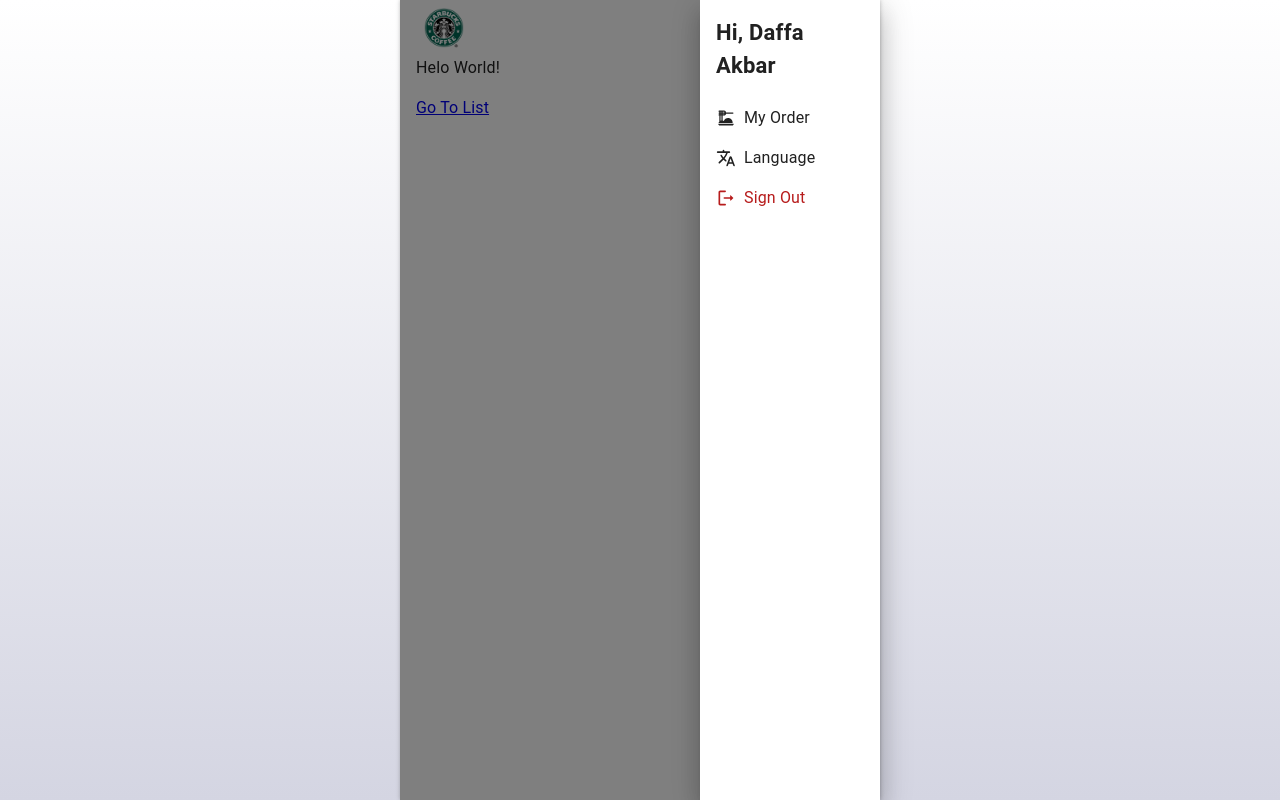
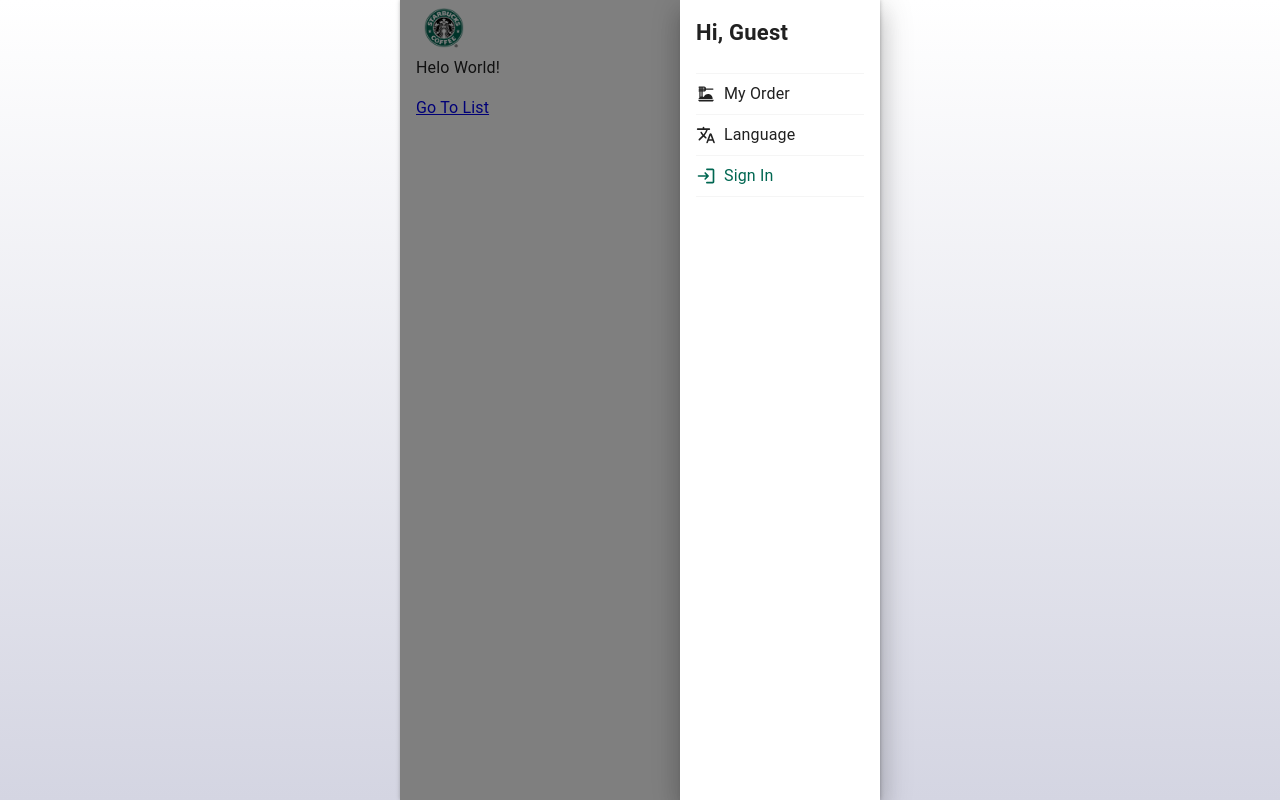
Before and after one commit to daffakbar13/texas, a Next.js app: page / in a window 1280 px wide. Both pictures are taken after a click on the button 844 px from the left and 28 px from the top of the page. Built offline with nearby package versions, Linux system fonts and the light colour scheme.

Commit message:
feat: cart button

```diff
--- a/src/languages/english/index.json
+++ b/src/languages/english/index.json
@@ -1,10 +1,13 @@
 {
   "search": "Search your favourite foods",
+  "hi": "Hi",
+  "guest": "Guest",
   "selectUpTo": "Select {min} up to {max}",
   "language": "Language",
   "changeLanguage": "Change Language",
   "myOrder": "My Order",
   "signOut": "Sign Out",
+  "signIn": "Sign In",
   "close": "Close",
   "english": "English",
   "indonesian": "Indonesian",
@@ -13,5 +16,6 @@
   "required": "Required",
   "optional": "Optional",
   "free": "Free",
-  "allCategory": "All Categories"
+  "allCategory": "All Categories",
+  "viewCart": "View Cart"
 }
--- a/src/languages/indonesian/index.json
+++ b/src/languages/indonesian/index.json
@@ -1,10 +1,13 @@
 {
   "search": "Cari makanan kesukaanmu",
+  "hi": "Hai",
+  "guest": "Pelanggan",
   "selectUpTo": "Pilih {min} sampai {max}",
   "language": "Bahasa",
   "changeLanguage": "Ganti Bahasa",
   "myOrder": "Pesanan",
   "signOut": "Keluar",
+  "signIn": "Masuk",
   "close": "Tutup",
   "english": "Inggris",
   "indonesian": "Indonesia",
@@ -13,5 +16,6 @@
   "required": "Harus Pilih",
   "optional": "Opsional",
   "free": "Gratis",
-  "allCategory": "Semua Kategori"
+  "allCategory": "Semua Kategori",
+  "viewCart": "Lihat Keranjang"
 }
--- a/src/layouts/MainLayout/sections/SectionSwipeableDrawer.tsx
+++ b/src/layouts/MainLayout/sections/SectionSwipeableDrawer.tsx
@@ -2,11 +2,13 @@ import * as React from 'react'
 import Box from '@mui/material/Box'
 import { useMainStore } from '@texas/utils/stores'
 import Typography from '@mui/material/Typography'
-import LogoutRoundedIcon from '@mui/icons-material/LogoutRounded'
+// import LogoutRoundedIcon from '@mui/icons-material/LogoutRounded'
+import LoginRoundedIcon from '@mui/icons-material/LoginRounded';
 import DinnerDiningRoundedIcon from '@mui/icons-material/DinnerDiningRounded'
 import { TexasSwipeableDrawer } from '@texas/components'
 import TranslateRoundedIcon from '@mui/icons-material/TranslateRounded'
 import { useTranslation } from 'react-i18next'
+import { Divider } from '@mui/material'
 
 export default function SwipeableTemporaryDrawer() {
   const { isMainDrawerOpen, openLanguageDrawer, openMainDrawer, closeMainDrawer } = useMainStore()
@@ -32,7 +34,7 @@ export default function SwipeableTemporaryDrawer() {
       onOpen={openMainDrawer}
     >
       <Box
-        sx={{ width: 180 }}
+        sx={{ width: 200 }}
         role="presentation"
         display="flex"
         flexDirection="column"
@@ -40,22 +42,30 @@ export default function SwipeableTemporaryDrawer() {
         height="100vh"
         padding={2}
       >
-        <Typography sx={{ fontSize: 22, fontWeight: 'bold' }}>Hi, Daffa Akbar</Typography>
-        <Box display="flex" flexDirection="column" gap={2}>
+        <Typography sx={{ fontSize: 22, fontWeight: 'bold' }}>
+          {t('hi')}, {t('guest')}
+        </Typography>
+        <Box display="flex" flexDirection="column">
+          <Divider />
           {mainDrawerMenu.map((e, i) => (
+            <>
               <Box
                 key={i}
                 sx={{ cursor: 'pointer', ':hover': { color: 'primary.main' } }}
                 display="flex"
                 alignItems="center"
+                paddingTop={1}
+                paddingBottom={1}
                 gap={1}
                 onClick={e.onClick}
               >
                 <e.Icon sx={{ fontSize: 20 }} />
                 <Typography>{e.name}</Typography>
               </Box>
+              <Divider />
+            </>
           ))}
-          <Box
+          {/* <Box
             sx={{ cursor: 'pointer' }}
             display="flex"
             alignItems="center"
@@ -64,7 +74,20 @@ export default function SwipeableTemporaryDrawer() {
           >
             <LogoutRoundedIcon sx={{ fontSize: 20, color: 'error.main' }} />
             <Typography>{t('signOut')}</Typography>
+          </Box> */}
+          <Box
+            sx={{ cursor: 'pointer' }}
+            display="flex"
+            alignItems="center"
+            gap={1}
+            paddingTop={1}
+            paddingBottom={1}
+            color="primary.main"
+          >
+            <LoginRoundedIcon sx={{ fontSize: 20, color: 'primary.main' }} />
+            <Typography>{t('signIn')}</Typography>
           </Box>
+          <Divider />
         </Box>
       </Box>
     </TexasSwipeableDrawer>
--- a/src/utils/stores/product/index.ts
+++ b/src/utils/stores/product/index.ts
@@ -12,10 +12,11 @@ const useProductStore = create<ProductActions & ProductStates>()((set, get) => (
   temporarySelectedQty: 1,
   isCategoryDrawerOpen: false,
   isProductPreviewDrawerOpen: false,
+  isShowFloatingCartButton: false,
   changeSearchKeyword: (value, router) => {
     const { changeViewMode, refetchAllProductData } = get()
     const isNullValue = value.length === 0
-    set(() => ({ searchKeyword: value }))
+    set(() => ({ searchKeyword: value, activeTab: 1 }))
     changeViewMode(isNullValue ? 'list' : 'search', router)
     if (value.length >= 3) {
       refetchAllProductData()
@@ -36,13 +37,17 @@ const useProductStore = create<ProductActions & ProductStates>()((set, get) => (
     productScrollTo(getCategoriesOffsetTop()[i])
   },
   onScrollProductList: (e) => {
-    const { tabScrollTo, getCategoriesOffsetTop } = get()
+    const { tabScrollTo, getCategoriesOffsetTop, hideCartFloatingButton } = get()
     const { scrollTop } = e.target as any
 
+    hideCartFloatingButton()
+
     set(({ activeTab }) => {
-      const newActiveTab = getCategoriesOffsetTop().findLastIndex((o) => scrollTop >= o - 128) + 1
+      const lastIndex = getCategoriesOffsetTop().findLastIndex((o) => scrollTop >= o - 128)
+      const newActiveTab = lastIndex + 1
+
       if (activeTab !== newActiveTab) {
-        tabScrollTo(newActiveTab - 1)
+        tabScrollTo(lastIndex)
       }
       return { activeTab: newActiveTab }
     })
@@ -113,7 +118,7 @@ const useProductStore = create<ProductActions & ProductStates>()((set, get) => (
     return generateText(upTo, variantLength)
   },
   handleCategoryData(productCategory) {
-    set(() => ({ productCategory, activeTab: 1 }))
+    set(() => ({ productCategory }))
   },
   handleProductData(productItems) {
     set(() => ({ productItems }))
@@ -255,6 +260,12 @@ const useProductStore = create<ProductActions & ProductStates>()((set, get) => (
   closeProductPreviewDrawer() {
     set({ isProductPreviewDrawerOpen: false })
   },
+  showCartFloatingButton() {
+    set({ isShowFloatingCartButton: true })
+  },
+  hideCartFloatingButton() {
+    set({ isShowFloatingCartButton: false })
+  },
 }))
 
 export default useProductStore
--- a/src/utils/stores/product/types/actions.ts
+++ b/src/utils/stores/product/types/actions.ts
@@ -44,4 +44,6 @@ export type ProductActions = {
   closeCategoryDrawer(): void
   openProductPreviewDrawer(selectedProductId: string): void
   closeProductPreviewDrawer(): void
+  showCartFloatingButton(): void
+  hideCartFloatingButton(): void
 }
--- a/src/utils/stores/product/types/states.ts
+++ b/src/utils/stores/product/types/states.ts
@@ -17,4 +17,5 @@ export type ProductStates = {
   temporarySelectedQty: number
   isCategoryDrawerOpen: boolean
   isProductPreviewDrawerOpen: boolean
+  isShowFloatingCartButton: boolean
 }
--- a/src/views/product/sections/SectionProductList/ProductList/index.tsx
+++ b/src/views/product/sections/SectionProductList/ProductList/index.tsx
@@ -1,4 +1,4 @@
-import { Divider } from '@mui/material'
+import { Box, Divider } from '@mui/material'
 import React from 'react'
 import AddCircleOutlineRoundedIcon from '@mui/icons-material/AddCircleOutlineRounded'
 import useProductStore from '@texas/utils/stores/product'
@@ -78,6 +78,7 @@ export default function ProductList() {
               ))}
             </React.Fragment>
           ))}
+          <Box minHeight={64} />
         </>
       )}
     </ProductListWrapper>
```
Also changed, not shown: src/views/product/sections/SectionCart/index.tsx (+39 -7 lines). Lines whose indentation alone changed are shown as unchanged.
